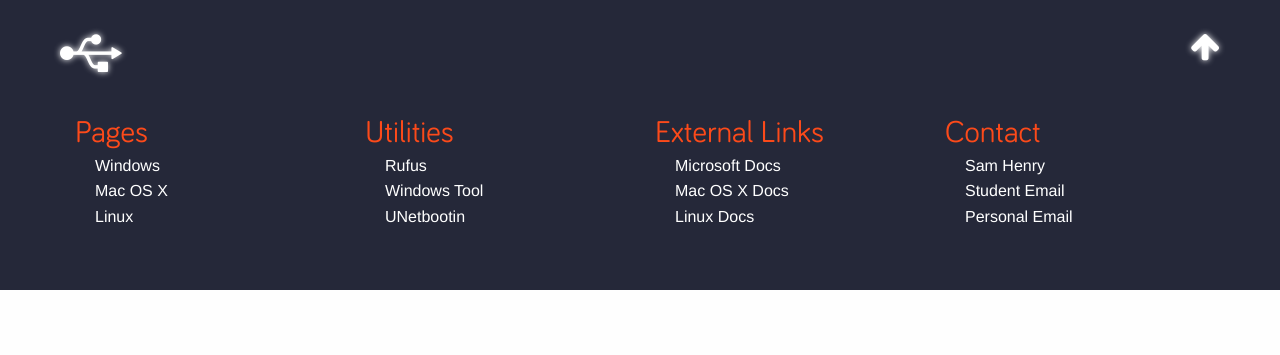
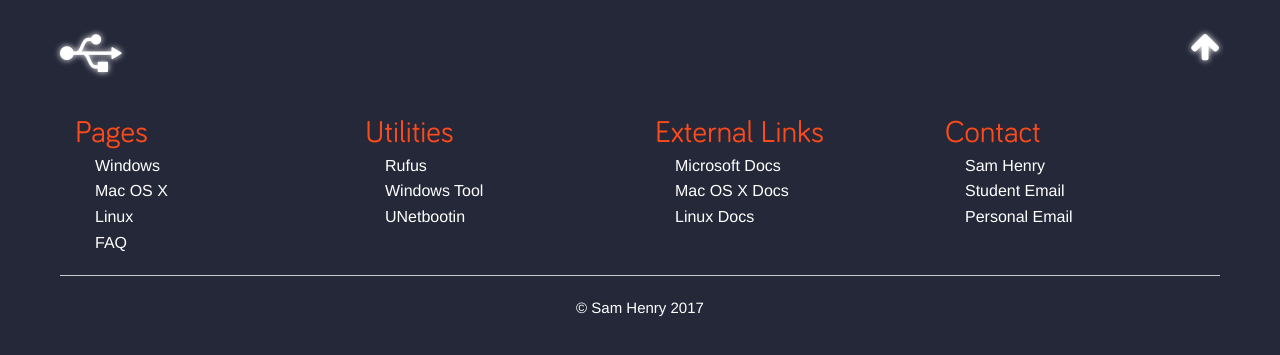
Before and after one commit to Samhenry97/BootableUSB, a website: page 400.html in a window 1280 px wide. Shown: the part 737-1092 px from the top of the page. Before the commit the page ends 1027 px from the top, so only its background shows below. Drawn offline with Linux system fonts and the light colour scheme.

Commit message:
Copyright

```diff
--- a/400.html
+++ b/400.html
@@ -57,6 +57,8 @@
 				<li><a href='mailto:shenr124@students.bju.edu'>Student Email</a></li>
 				<li><a href='mailto:smlhnry@gmail.com'>Personal Email</a></li>
 			</ul>
+			<hr>
+			<p class='copyright'>&copy; Sam Henry 2017</p>
 		</div>
 	</div>
 
@@ -84,6 +86,7 @@
 					<li><a href='windows.html'>Windows</a></li>
 					<li><a href='mac.html'>Mac OS X</a></li>
 					<li><a href='linux.html'>Linux</a></li>
+					<li><a href='faq.html'>FAQ</a></li>
 				</ul>
 			</div>
 			<div class='footer-item small-3 columns'>
@@ -111,6 +114,8 @@
 				</ul>
 			</div>
 		</div>
+		<hr>
+		<p class='copyright'>&copy; Sam Henry 2017</p>
 	</footer>
 </body>
 </html>
--- a/css/style.css
+++ b/css/style.css
@@ -613,6 +613,19 @@ footer ul {
 	}
 }
 
+@media screen and (max-width: 39.9375em) {
+	.copyright {
+		margin-bottom: 20px;
+	}
+}
+
+.copyright {
+	margin-top: 20px;
+	text-align: center;
+	color: white;
+	font-size: 15px;
+}
+
 /********************************************************************************/
 /********************************************************************************/
 /********************************************************************************/
```
Also changed, not shown: 403.html (+5 -0 lines), 404.html (+5 -0 lines), 501.html (+5 -0 lines), faq.html (+4 -0 lines), index.html (+4 -0 lines), linux.html (+4 -0 lines), mac.html (+4 -0 lines), windows.html (+4 -0 lines).
